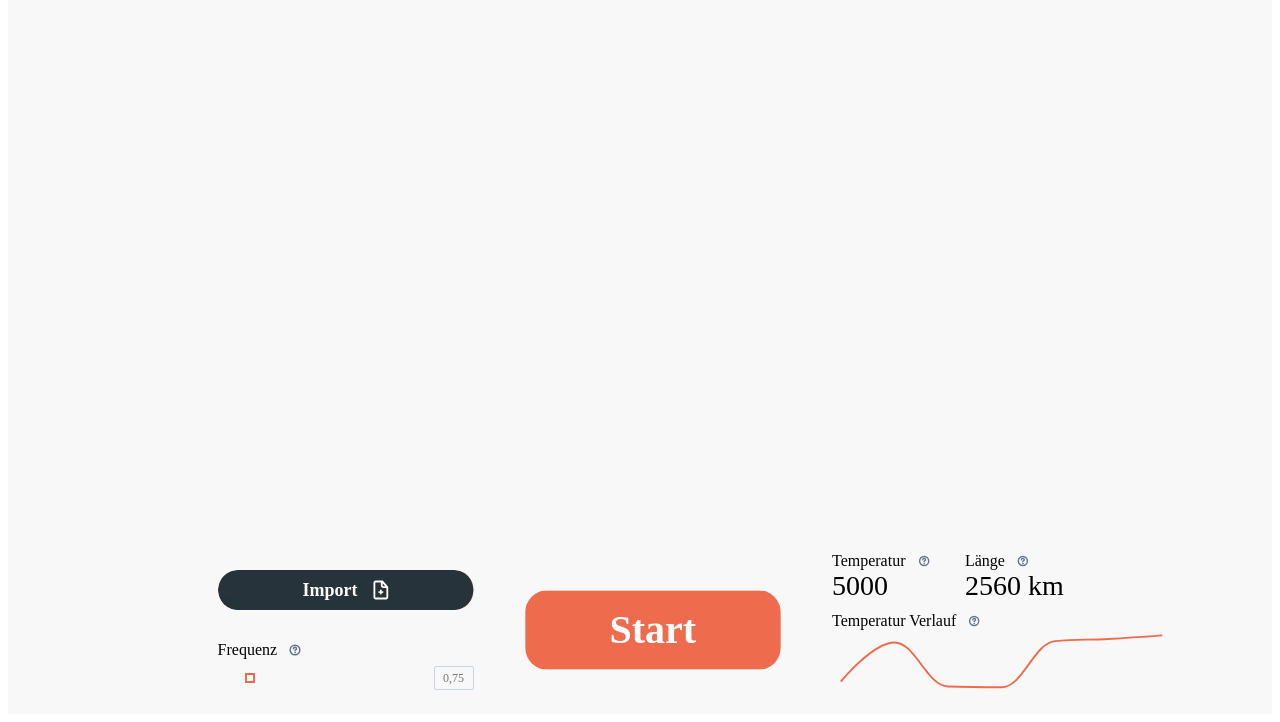
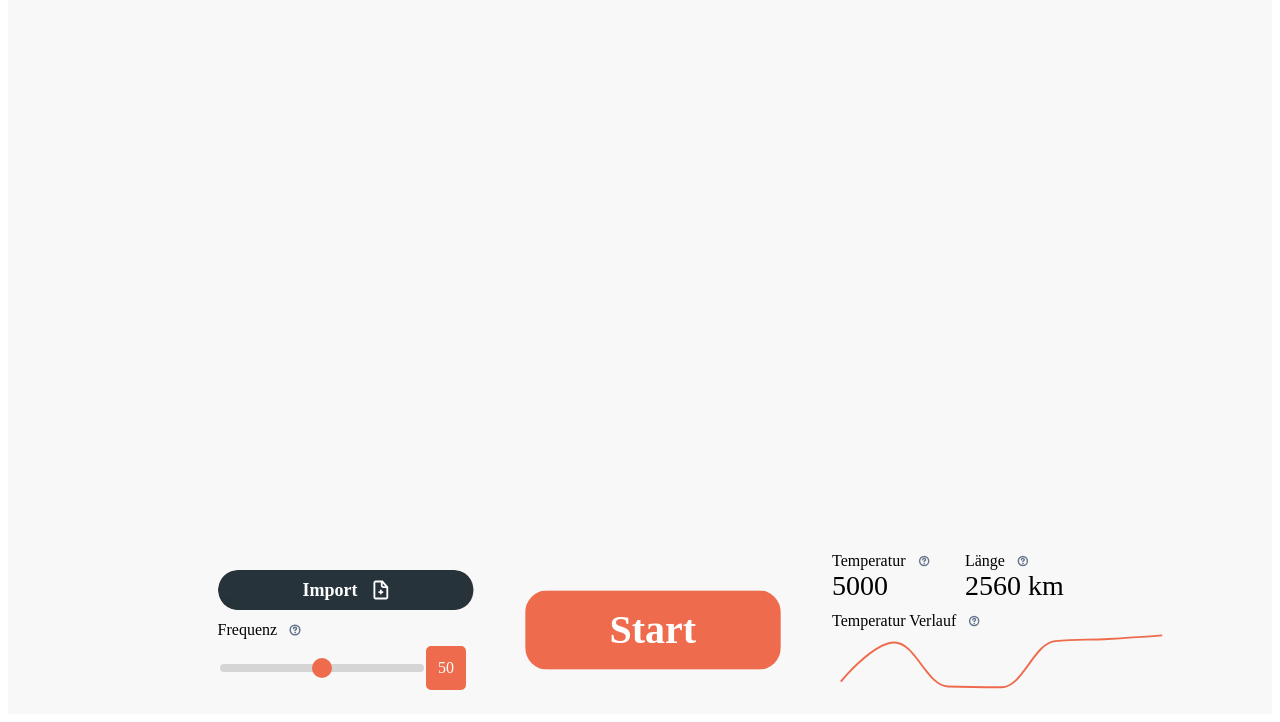
Before and after one commit to jannpf/tsp-project, a plain HTML site: page HTML/editor.html in a window 1280 px wide. Shown: the part 94-816 px from the top of the page. Drawn offline with Linux system fonts and the light colour scheme; grey boxes are pictures that could not be loaded; a web font is replaced by a local one.

Commit message:
-added functional slider with validation

```diff
--- a/HTML/editor.html
+++ b/HTML/editor.html
@@ -16,7 +16,7 @@
     <script type="text/javascript" src="../JS/gui.js"></script>
 </head>
 
-<body onload="initiate_canvas()">
+<body onload="initiate()">
     <div>
         <div>
             <div class="map-editorv4">
@@ -66,14 +66,8 @@
                                     class="frequency-help" />
                             </div>
                             <div class="frequency-slider">
-                                <div class="frequency-slider-bar">
-                                    <div class="frequency-slider-bar-background">
-                                        <img alt="MOVEFrequencySliderBarHandle3494"
-                                            src="../assets/MOVEFrequencySliderBarHandle3494-jaqn.png"
-                                            class="m-o-v-e-frequency-slider-bar-handle" />
-                                    </div>
-                                </div>
-                                <input type="text" placeholder="0,75" class="frequency-slider-input" />
+                                <input type="range" id="my-slider" min="0" max="100" value="50" oninput="change_slider()">
+                                <input type="number" id="slider-value" value="50" min="0" max="100"  onClick="this.select();" onchange="change_slider('text')">
                             </div>
                         </div>
                     </div>
--- a/JS/gui.js
+++ b/JS/gui.js
@@ -1,3 +1,29 @@
+
+//gets called once body is fully loaded
+function initiate(){
+    initiate_canvas();
+    change_slider();
+}
+
+//matches the slider with the text input
+function change_slider(fixed){
+
+const mySlider = document.getElementById("my-slider");
+const sliderValue = document.getElementById("slider-value");
+
+    if (fixed == "text") {
+        if(sliderValue.value > 100){
+            sliderValue.value = 100;
+            alert("Maximale Frequenz ist 100!")
+        }
+        mySlider.value = sliderValue.value
+    } else {
+        sliderValue.value = mySlider.value;
+    }
+
+    valPercent = (mySlider.value / mySlider.max)*100;
+    mySlider.style.background = 'linear-gradient(to right, #3264fe ${valPercent}%, #d5d5d5 ${valPercent}%)';
+}
 
 
 function initiate_canvas(){
--- a/STYLE/style.css
+++ b/STYLE/style.css
@@ -3,10 +3,14 @@ html {
   -webkit-text-size-adjust: none;
   text-size-adjust: none;
 }
+
 body {
-    overflow-y: hidden; /* Hide vertical scrollbar */
-    overflow-x: hidden; /* Hide horizontal scrollbar */
+  overflow-y: hidden;
+  /* Hide vertical scrollbar */
+  overflow-x: hidden;
+  /* Hide horizontal scrollbar */
 }
+
 .map-editorv4 {
   width: 100%;
   height: 100vh;
@@ -22,6 +26,7 @@ body {
   justify-content: flex-start;
   background-color: rgba(248, 248, 248, 1);
 }
+
 .navbar {
   width: 100%;
   height: 7vh;
@@ -37,6 +42,7 @@ body {
   flex-direction: column;
   justify-content: center;
 }
+
 .navbar-inner {
   display: flex;
   padding: 1px 100px;
@@ -51,6 +57,7 @@ body {
   margin-bottom: 0;
   justify-content: center;
 }
+
 .text {
   color: var(--dl-color-black-200);
   height: auto;
@@ -66,6 +73,7 @@ body {
   margin-bottom: 0;
   text-decoration: none;
 }
+
 .navbar-inner-right {
   display: flex;
   position: relative;
@@ -78,6 +86,7 @@ body {
   margin-bottom: 0;
   justify-content: flex-end;
 }
+
 .navbar-inner-right-tabs {
   width: 421px;
   height: 18px;
@@ -92,6 +101,7 @@ body {
   margin-bottom: 0;
   justify-content: center;
 }
+
 .text02 {
   color: var(--dl-color-black-200);
   height: auto;
@@ -107,6 +117,7 @@ body {
   margin-bottom: 0;
   text-decoration: none;
 }
+
 .text04 {
   color: var(--dl-color-black-200);
   height: auto;
@@ -122,6 +133,7 @@ body {
   margin-bottom: 0;
   text-decoration: none;
 }
+
 .text06 {
   color: var(--dl-color-black-200);
   height: auto;
@@ -137,6 +149,7 @@ body {
   margin-bottom: 0;
   text-decoration: none;
 }
+
 .navbar-inner-editor {
   width: 187.54193115234375px;
   height: 43px;
@@ -150,6 +163,7 @@ body {
   border-radius: 0px 0px 0px 0px;
   margin-bottom: 0;
 }
+
 .navbar-inner-editor-button {
   top: 0px;
   left: 0px;
@@ -162,6 +176,7 @@ body {
   border-radius: 48px;
   margin-bottom: 0;
 }
+
 .text08 {
   top: 8px;
   left: 21.521203994750977px;
@@ -181,6 +196,7 @@ body {
   margin-bottom: 0;
   text-decoration: none;
 }
+
 .h-line-navbar {
   width: 100%;
   height: 10px;
@@ -190,6 +206,7 @@ body {
   margin-right: 0;
   margin-bottom: 20px;
 }
+
 .map-frame {
   width: 100%;
   height: 60vh;
@@ -201,9 +218,11 @@ body {
   margin-bottom: 20px;
   z-index: 10;
 }
+
 #canvas {
   position: absolute;
 }
+
 .menu-bar-bottom {
   width: auto;
   height: 18vh;
@@ -221,9 +240,10 @@ body {
   padding-right: 6vw;
   flex-direction: row;
   padding-bottom: 0;
-    bottom:0;
+  bottom: 0;
   justify-content: center;
 }
+
 .input-tab {
   flex: 1;
   width: 20vw;
@@ -241,6 +261,7 @@ body {
   margin-bottom: 0;
   flex-direction: column;
 }
+
 .import-tab {
   width: 100%;
   height: 5vh;
@@ -254,6 +275,7 @@ body {
   border-radius: 0px 0px 0px 0px;
   margin-bottom: 0px;
 }
+
 .b-u-t-t-o-n-import-button {
   top: 0px;
   left: 0px;
@@ -266,6 +288,7 @@ body {
   border-radius: 23px;
   margin-bottom: 0;
 }
+
 .import-button-label {
   top: 20%;
   left: 0px;
@@ -284,6 +307,7 @@ body {
   margin-bottom: 0;
   justify-content: center;
 }
+
 .text10 {
   color: rgba(255, 255, 255, 1);
   height: auto;
@@ -299,6 +323,7 @@ body {
   margin-bottom: 0;
   text-decoration: none;
 }
+
 .import-icon {
   width: 16px;
   height: 20.2296085357666px;
@@ -319,6 +344,7 @@ body {
   justify-content: flex-start;
   background-color: transparent;
 }
+
 .import-icon-vector2 {
   top: 0px;
   left: 0px;
@@ -327,6 +353,7 @@ body {
   position: absolute;
   box-sizing: border-box;
 }
+
 .import-icon-vector1 {
   top: 9.10334300994873px;
   left: 4.89757776260376px;
@@ -335,6 +362,7 @@ body {
   position: absolute;
   box-sizing: border-box;
 }
+
 .frequency-tab {
   width: 100%;
   height: 100%;
@@ -351,6 +379,7 @@ body {
   flex-direction: column;
   justify-content: flex-end;
 }
+
 .frequency-label {
   display: flex;
   position: relative;
@@ -361,6 +390,7 @@ body {
   border-radius: 0px 0px 0px 0px;
   margin-bottom: 7px;
 }
+
 .text12 {
   color: var(--dl-color-black-200);
   height: auto;
@@ -376,6 +406,7 @@ body {
   margin-bottom: 0;
   text-decoration: none;
 }
+
 .frequency-help {
   width: 16px;
   height: 16px;
@@ -384,6 +415,7 @@ body {
   margin-right: 0;
   margin-bottom: 0;
 }
+
 .frequency-slider {
   width: 100%;
   display: flex;
@@ -392,72 +424,111 @@ body {
   box-sizing: border-box;
   align-items: center;
   flex-shrink: 0;
-    border-color: transparent;
   margin-right: 0;
-    border-radius: 0px 0px 0px 0px;
+  border-radius: 5px;
   margin-bottom: 0;
 }
-  .frequency-slider-bar {
-    display: flex;
+
+input[type="range"] {
   position: relative;
-    flex-grow: 1;
-    box-sizing: border-box;
-    align-items: center;
-    border-color: transparent;
-    margin-right: 8px;
-    border-radius: 100px;
-    margin-bottom: 0;
+  -webkit-appearance: none;
+  -moz-appearance: none;
+  display: block;
+  width: 80%;
+  height: 8px;
+  background-color: #d5d5d5;
+  border-radius: 8px;
+  outline: none;
 }
-  .frequency-slider-bar-background {
-    width: 32.375px;
-    height: 4px;
-    display: flex;
+
+input[type="range"]::-webkit-slider-runnable-track {
+  -webkit-appearance: none;
+  height: 8px;
+}
+
+input[type="range"]::-moz-track {
+  -moz-appearance: none;
+  height: 8px;
+}
+
+input[type="range"]::-ms-track {
+  appearance: none;
+  height: 8px;
+}
+
+input[type="range"]::-webkit-slider-thumb {
+  -webkit-appearance: none;
+  height: 20px;
+  width: 20px;
+  background-color: #EE6C4D;
+  border-radius: 50%;
+  cursor: pointer;
+  margin-top: -6px;
+  border: none;
+}
+
+input[type="range"]::-moz-range-thumb {
+  -webkit-appearance: none;
+  height: 20px;
+  width: 20px;
+  background-color: #EE6C4D;
+  border-radius: 50%;
+  cursor: pointer;
+  margin-top: -6px;
+  border: none;
+}
+
+input[type="range"]::-ms-thumb {
+  appearance: none;
+  height: 20px;
+  width: 20px;
+  background-color: #EE6C4D;
+  border-radius: 50%;
+  cursor: pointer;
+  margin-top: -6px;
+  border: none;
+}
+
+input[type="range"]:active::-webkit-slider-thumb {
+  background-color: #ffffff;
+  border: 3px solid #EE6C4D;
+}
+input::-webkit-outer-spin-button,
+input::-webkit-inner-spin-button {
+  -webkit-appearance: none;
+  margin: 0;
+}
+
+
+input[type="number"]{
+  width: 13%;
   position: relative;
-    box-sizing: border-box;
-    align-items: flex-start;
-    flex-shrink: 0;
-    border-color: transparent;
-    margin-right: 0;
-    border-radius: 100px;
-    margin-bottom: 0;
-    background-color: var(--dl-color-red-red);
+  background-color: #EE6C4D;
+  color: #ffffff;
+  text-align: center;
+  font-family: 'Poppins';
+  font-style: normal;
+  font-weight: 400;
+  font-size: 16px;
+  line-height: 16px;
+  padding: 10px 0;
+  border-radius: 5px;
+  border-width: 3px;
+  border-color: #EE6C4D;
+  border-style:solid;
+
 }
-  .m-o-v-e-frequency-slider-bar-handle {
-    top: -3px;
-    left: 27px;
-    width: 10px;
-    height: 10px;
-    position: absolute;
-    box-sizing: border-box;
-    border-color: rgba(238, 108, 77, 1);
-    border-style: solid;
-    border-width: 2px;
-    margin-right: 0;
-    border-radius: var(--dl-radius-radius-round);
-    margin-bottom: 0;
+
+input[type="number"]:focus{
+  background-color: #ffffff;
+  color: #EE6C4D;
+  border-color: #EE6C4D;
+  outline: 0;
+
 }
-  .frequency-slider-input {
-    color: rgba(38, 50, 56, 1);
-    width: 40px;
-    height: 24px;
-    display: flex;
-    padding: 4px 6px;
-    position: relative;
-    font-size: 12px;
-    box-sizing: border-box;
-    text-align: center;
-    align-items: flex-start;
-    flex-shrink: 0;
-    font-family: Poppins;
-    font-weight: 400;
-    border-color: rgba(203, 213, 225, 1);
-    border-style: solid;
-    border-width: 1px;
-    margin-right: 0;
-    border-radius: 2px;
-    margin-bottom: 0;
-    background-color: var(--dl-color-white-white);
-  }
+
+
+
 .start-tab {
   flex: 1;
   width: 20vw;
@@ -476,6 +547,7 @@ body {
   margin-bottom: 3.5vh;
   justify-content: center;
 }
+
 .b-u-t-t-o-n-start-button {
   top: 0px;
   left: 0px;
@@ -489,6 +561,7 @@ body {
   border-color: transparent;
   border-radius: 23px;
 }
+
 .text14 {
   top: 20%;
   left: 15%;
@@ -513,6 +586,7 @@ body {
   margin-bottom: 0px;
   text-decoration: none;
 }
+
 .output-tab {
   flex: 1;
   width: 20vw;
@@ -532,6 +606,7 @@ body {
   flex-direction: column;
   justify-content: flex-end;
 }
+
 .output-tab-numbers {
   display: flex;
   position: relative;
@@ -544,6 +619,7 @@ body {
   border-radius: 0px 0px 0px 0px;
   margin-bottom: 10px;
 }
+
 .temperature-tab {
   width: 0%;
   display: flex;
@@ -559,6 +635,7 @@ body {
   flex-direction: column;
   justify-content: flex-start;
 }
+
 .temperature-label {
   display: flex;
   position: relative;
@@ -569,6 +646,7 @@ body {
   border-radius: 0px 0px 0px 0px;
   margin-bottom: 0px;
 }
+
 .text16 {
   color: var(--dl-color-black-200);
   height: auto;
@@ -584,6 +662,7 @@ body {
   margin-bottom: 0;
   text-decoration: none;
 }
+
 .temperature-help {
   width: 16px;
   height: 16px;
@@ -592,6 +671,7 @@ body {
   margin-right: 0;
   margin-bottom: 0;
 }
+
 .text18 {
   color: var(--dl-color-red-red);
   height: auto;
@@ -607,6 +687,7 @@ body {
   margin-bottom: 0;
   text-decoration: none;
 }
+
 .length-tab {
   width: 0%;
   display: flex;
@@ -623,6 +704,7 @@ body {
   flex-direction: column;
   justify-content: flex-start;
 }
+
 .length-label {
   display: flex;
   position: relative;
@@ -633,6 +715,7 @@ body {
   border-radius: 0px 0px 0px 0px;
   margin-bottom: 0px;
 }
+
 .text20 {
   color: var(--dl-color-black-200);
   height: auto;
@@ -648,6 +731,7 @@ body {
   margin-bottom: 0;
   text-decoration: none;
 }
+
 .length-help {
   width: 16px;
   height: 16px;
@@ -656,6 +740,7 @@ body {
   margin-right: 0;
   margin-bottom: 0;
 }
+
 .text22 {
   color: var(--dl-color-black-200);
   height: auto;
@@ -671,6 +756,7 @@ body {
   margin-bottom: 0;
   text-decoration: none;
 }
+
 .chart-tab {
   display: flex;
   position: relative;
@@ -683,6 +769,7 @@ body {
   margin-bottom: 0;
   flex-direction: column;
 }
+
 .chart-label {
   display: flex;
   position: relative;
@@ -693,6 +780,7 @@ body {
   border-radius: 0px 0px 0px 0px;
   margin-bottom: 0px;
 }
+
 .text24 {
   color: var(--dl-color-black-200);
   height: auto;
@@ -708,6 +796,7 @@ body {
   margin-bottom: 0;
   text-decoration: none;
 }
+
 .chart-help {
   width: 16px;
   height: 16px;
@@ -716,6 +805,7 @@ body {
   margin-right: 0;
   margin-bottom: 0;
 }
+
 .o-u-t-chart {
   width: 339px;
   height: 60px;
@@ -736,6 +826,7 @@ body {
   justify-content: flex-start;
   background-color: transparent;
 }
+
 .xaxis {
   top: 59.900146484375px;
   left: 0.35836556553840637px;
@@ -747,6 +838,7 @@ body {
   border-width: 1px;
   border-radius: var(--dl-radius-radius-radius4);
 }
+
 .yaxis {
   top: 0px;
   left: 0.35836556553840637px;
@@ -757,6 +849,7 @@ body {
   border-color: var(--dl-color-gray-black);
   border-width: 1px;
 }
+
 .line {
   top: 4.4925079345703125px;
   left: 0.35836556553840637px;
@@ -765,12 +858,15 @@ body {
   position: absolute;
   box-sizing: border-box;
 }
+
 .navbar {
   margin-bottom: 1vh;
 }
+
 .navbar-inner-right {
   height: 5vh;
 }
+
 .navbar-inner-editor {
   width: 12vw;
   height: 5vh;
@@ -778,10 +874,12 @@ body {
   min-height: 5vh;
   justify-content: flex-start;
 }
+
 .navbar-inner-editor-button {
   width: 12vw;
   height: 5vh;
 }
+
 .text08 {
   left: 0px;
   right: 0px;
@@ -791,10 +889,12 @@ body {
   position: absolute;
   align-self: flex-start;
 }
+
 .h-line-navbar {
   height: 1vh;
   margin-bottom: 2vh;
 }
+
 .map-frame {
   height: 65vh;
   align-self: stretch;
@@ -804,6 +904,7 @@ body {
   padding-bottom: 0px;
   justify-content: flex-start;
 }
+
 .mapplaceholder {
   left: 0px;
   width: 100%;
@@ -812,6 +913,7 @@ body {
   position: 0px;
   align-self: center;
 }
+
 .input-tab {
   margin-top: 2vh;
   align-items: flex-start;
@@ -820,14 +922,17 @@ body {
   margin-bottom: 0vh;
   justify-content: flex-end;
 }
+
 .import-tab {
   height: 5vh;
   min-height: 5vh;
   align-items: flex-end;
 }
+
 .b-u-t-t-o-n-import-button {
   height: 5vh;
 }
+
 .import-button-label {
   top: 0px;
   left: 0px;
@@ -837,9 +942,11 @@ body {
   margin: auto;
   min-height: 5vh;
 }
+
 .start-tab {
   min-height: 10vh;
 }
+
 .b-u-t-t-o-n-start-button {
   width: 100%;
   margin: 0px;
```
Lines whose indentation alone changed are shown as unchanged.
